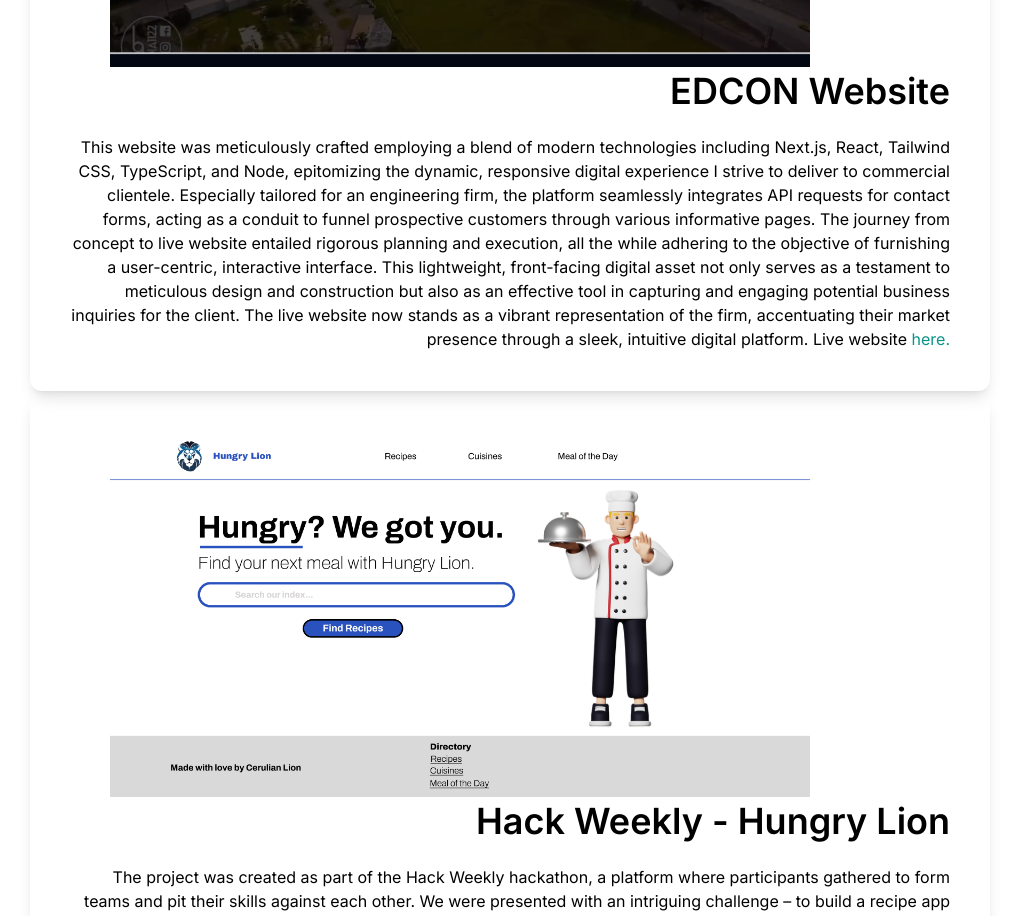
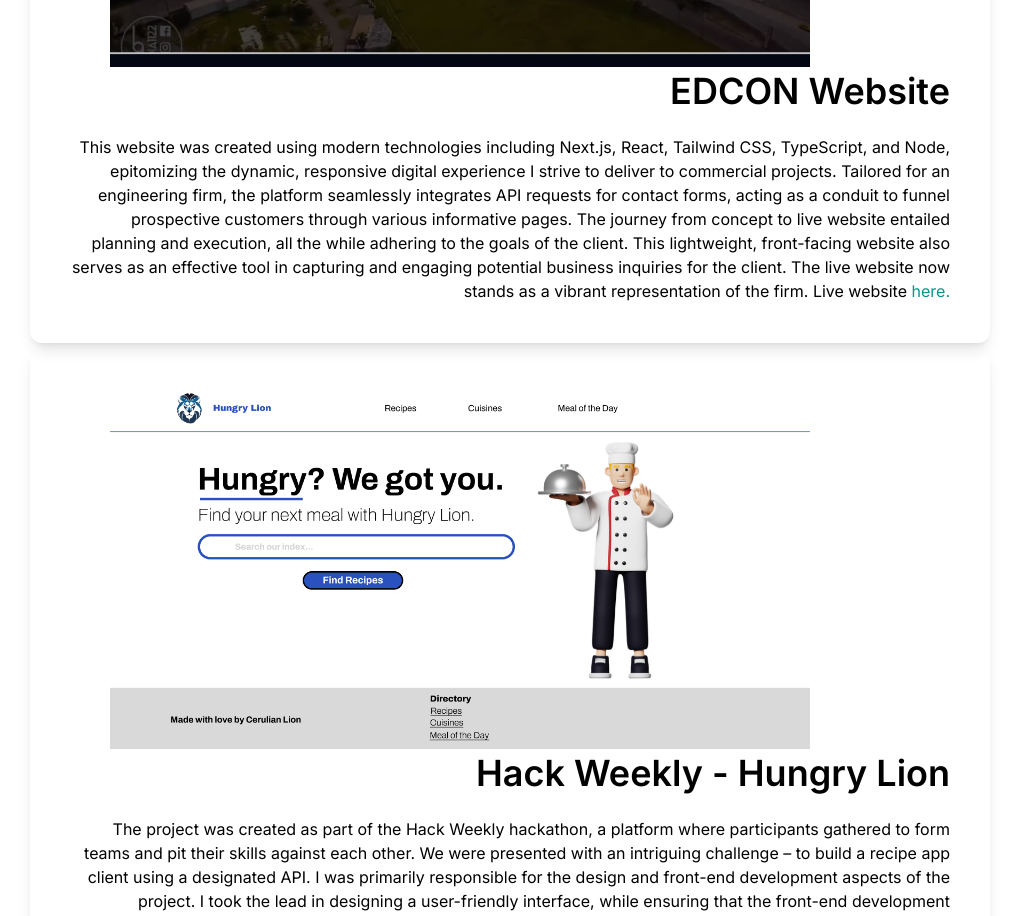
Before and after one commit to lazarobeas/lazarobeas.github.io, a Next.js app: page / in a window 1280 px wide. Shown: the part 3900-4816 px from the top of the page, without its empty margins (130-1149 px from the left). Built offline with nearby package versions, Linux system fonts and the light colour scheme.

Commit message:
Update page.js

```diff
--- a/app/page.js
+++ b/app/page.js
@@ -200,7 +200,7 @@
                         </h4>
                     </li>
                     <li className="flex-3 flex-col text-right">
-                        <p>This website was meticulously crafted employing a blend of modern technologies including Next.js, React, Tailwind CSS, TypeScript, and Node, epitomizing the dynamic, responsive digital experience I strive to deliver to commercial clientele. Especially tailored for an engineering firm, the platform seamlessly integrates API requests for contact forms, acting as a conduit to funnel prospective customers through various informative pages. The journey from concept to live website entailed rigorous planning and execution, all the while adhering to the objective of furnishing a user-centric, interactive interface. This lightweight, front-facing digital asset not only serves as a testament to meticulous design and construction but also as an effective tool in capturing and engaging potential business inquiries for the client. The live website now stands as a vibrant representation of the firm, accentuating their market presence through a sleek, intuitive digital platform. Live website
+                        <p>This website was created using modern technologies including Next.js, React, Tailwind CSS, TypeScript, and Node, epitomizing the dynamic, responsive digital experience I strive to deliver to commercial projects. Tailored for an engineering firm, the platform seamlessly integrates API requests for contact forms, acting as a conduit to funnel prospective customers through various informative pages. The journey from concept to live website entailed planning and execution, all the while adhering to the goals of the client. This lightweight, front-facing website also serves as an effective tool in capturing and engaging potential business inquiries for the client. The live website now stands as a vibrant representation of the firm. Live website
                             <a href="https://edcon-web.vercel.app/"><span className="text-teal-600"> here.</span></a>
                         </p>
                     </li>
```
